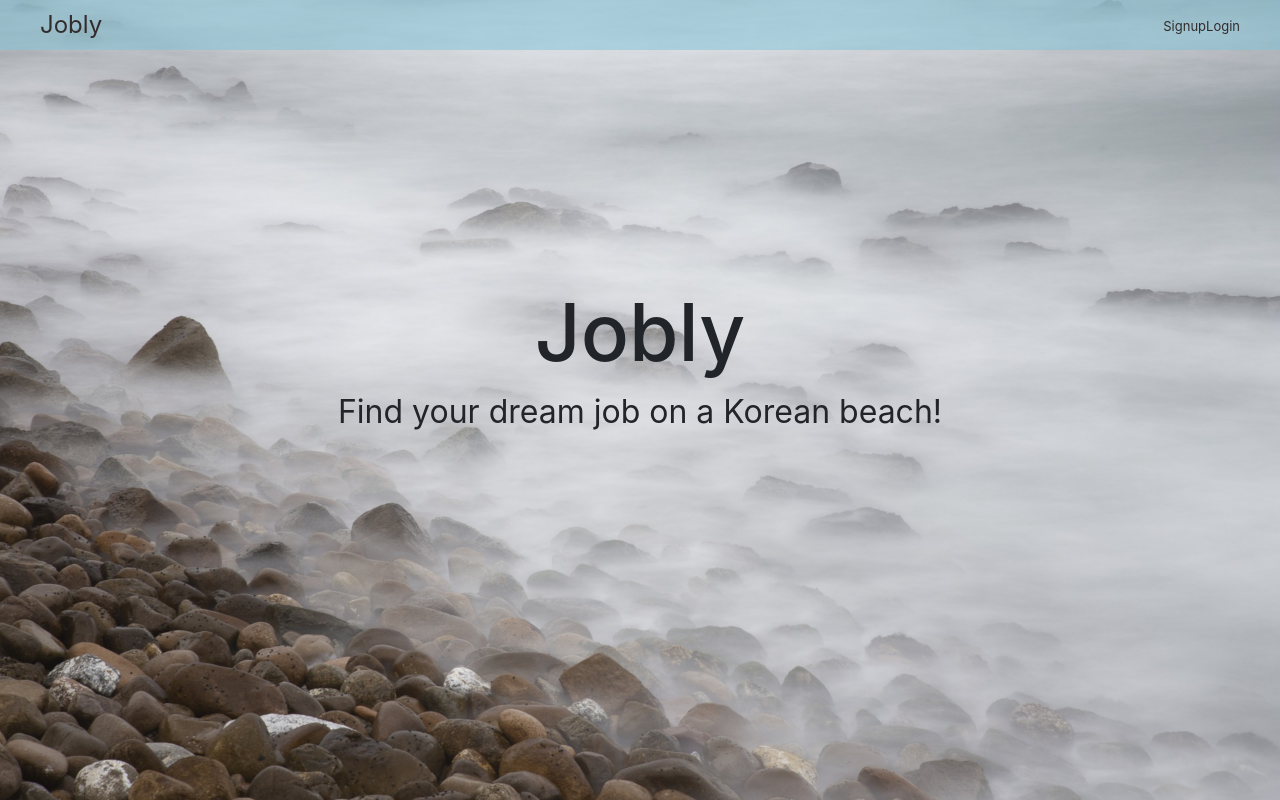
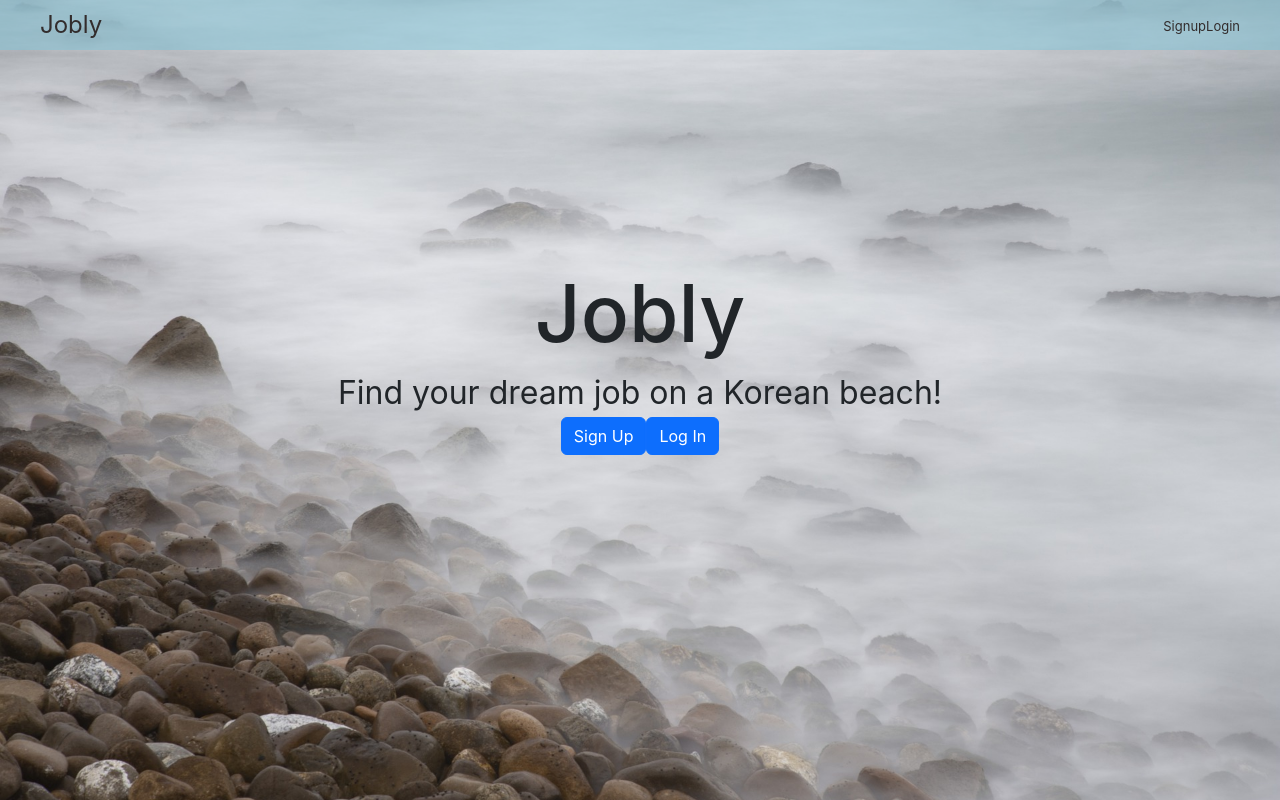
Before and after one commit to pdimaano/fullstack-jobly, a React (Create React App) app in the folder react-jobly-frontend/: page / in a window 1280 px wide. Built offline with nearby package versions, Linux system fonts and the light colour scheme; no server answers; the HTML template or start-up script is replaced by a standard one.

Commit message:
added buttons to homepage

```diff
--- a/react-jobly-frontend/src/HomePage.js
+++ b/react-jobly-frontend/src/HomePage.js
@@ -1,6 +1,7 @@
 import React, { useContext } from "react";
 import "./HomePage.css";
 import userInfoContext from "./userInfoContext";
+import {useNavigate} from "react-router-dom";
 
 /**
  *  Renders home page
@@ -16,14 +17,31 @@ function HomePage() {
   const userInfo = useContext(userInfoContext);
   console.debug("HomePage");
 
-//TODO: add signup/login buttons
+  const navigate = useNavigate();
+
+  function signupClick(e) {
+    e.preventDefault();
+    navigate('/signup');
+  }
+
+  function loginClick(e) {
+    e.preventDefault();
+    navigate('/login');
+  }
+
 
   return (
     <div className="HomePage">
       <div>
         <h1>Jobly</h1>
-        {userInfo.user.firstName && <p>Welcome {userInfo.user.firstName}! </p>}
+        {userInfo.loggedIn && <p>Welcome {userInfo.user.firstName}! </p>}
         <p>Find your dream job on a Korean beach!</p>
+        {!userInfo.loggedIn &&
+        <div className="HomePage-buttons">
+          <button onClick={signupClick} className="btn btn-primary">Sign Up</button>
+          <button onClick={loginClick} className="btn btn-primary">Log In</button>
+        </div>
+        }
       </div>
     </div>
   );
```
